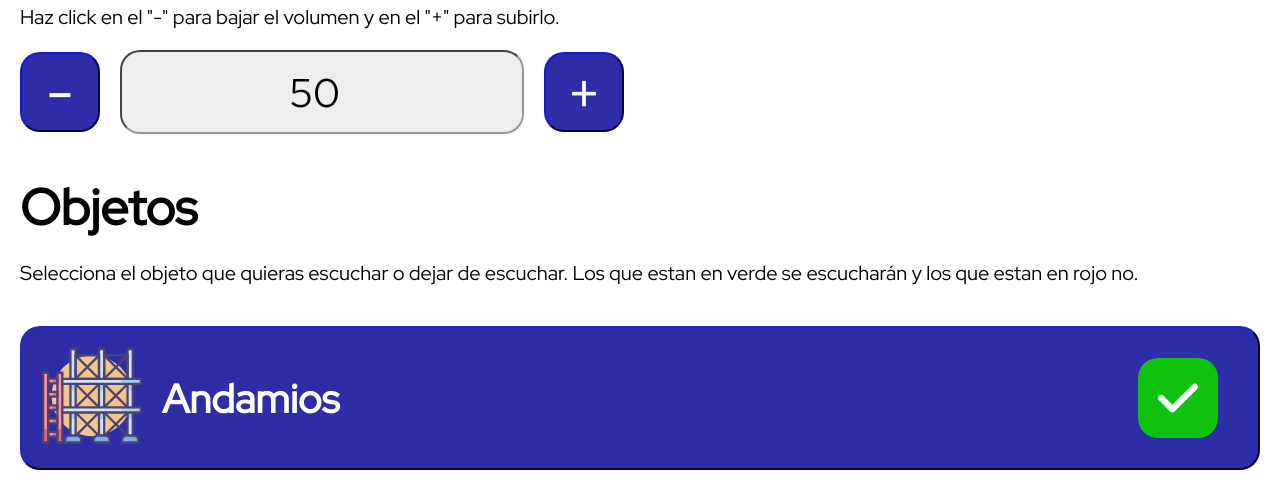
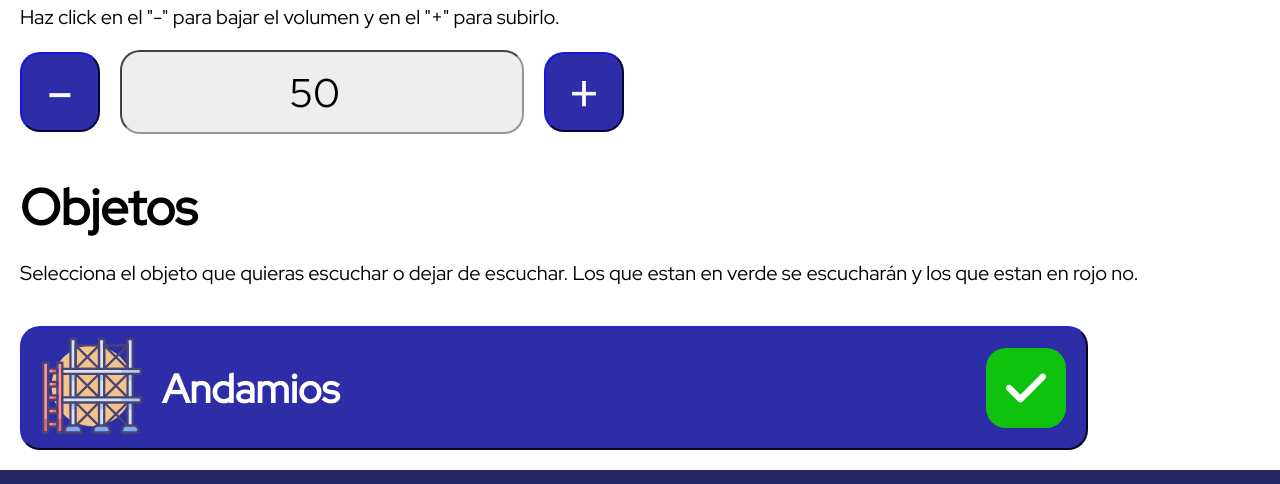
Before and after one commit to MatiasSingermann/IBODS-Fullstack, a plain HTML site: page IBODS/index.html in a window 1280 px wide. Shown: the part 580-1064 px from the top of the page. Drawn offline with Linux system fonts and the light colour scheme.

Commit message:
Corrección en objetos

```diff
--- a/IBODS/style.css
+++ b/IBODS/style.css
@@ -294,14 +294,13 @@ select{
 /* Objetos */
 #btns-container{
     display: flex;
-    justify-content: center;
     align-content: center;
 }
 
 #btns-container-2{
     display: flex;
     margin: 20px;
-    width: 100%;
+    width: 80%;
     border-radius: 20px;
     border: 2px outset rgba(22, 22, 116, 1);
     background-color: rgba(45, 45, 167, 1);
@@ -341,9 +340,9 @@ select{
 
 #new-checkbox-container{
     display: flex;
-    margin: 20px;
     justify-content: center;
     align-content: center;
+    margin: 10px 0;
     border-radius: 20px;
     background-color: rgba(14, 194, 14, 1);
 }
```
